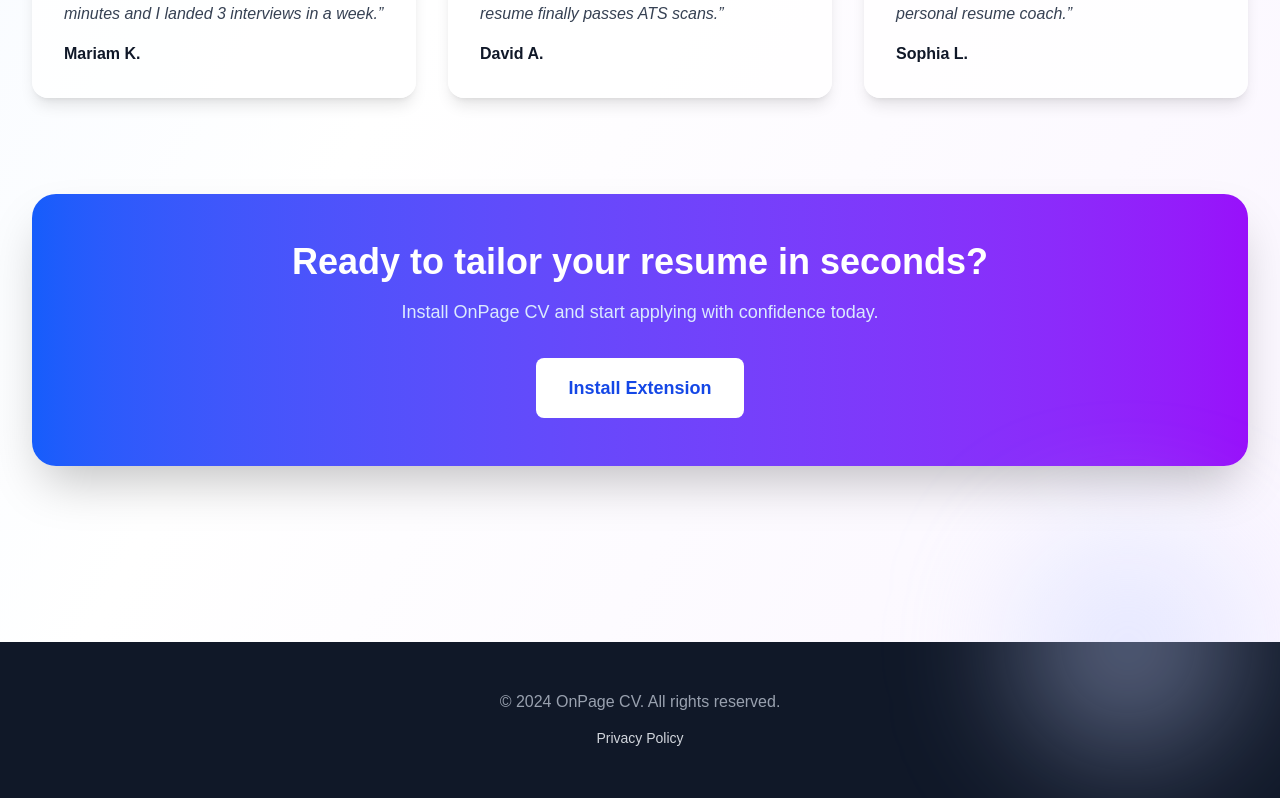
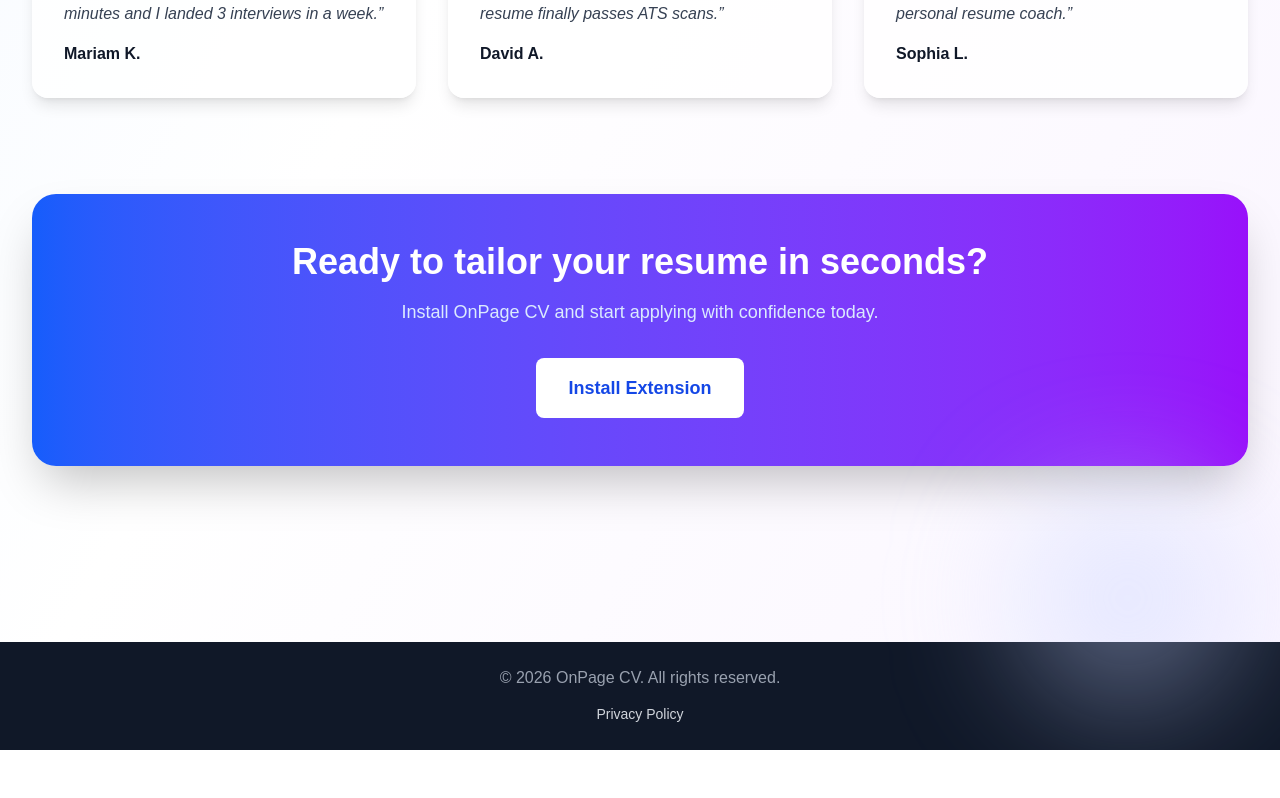
Before and after one commit to Vickenconcept/resume-admin-panel, a Next.js app: page / in a window 1280 px wide. Shown: the part 1558-2356 px from the top of the page. After the commit the page ends 2308 px from the top, so only its background shows below. Built offline with nearby package versions, Linux system fonts and the light colour scheme.

Commit message:
seo optimization

```diff
--- a/app/page.tsx
+++ b/app/page.tsx
@@ -211,9 +211,9 @@
 
       {/* Footer */}
       <footer className="bg-gray-900 text-white mt-24">
-        <div className="max-w-7xl mx-auto px-4 sm:px-6 lg:px-8 py-12">
+        <div className="max-w-7xl mx-auto px-4 sm:px-6 lg:px-8 py-6">
           <div className="text-center space-y-3">
-            <p className="text-gray-400">© 2024 OnPage CV. All rights reserved.</p>
+            <p className="text-gray-400">© 2026 OnPage CV. All rights reserved.</p>
             <a href="/privacy" className="text-sm text-gray-300 hover:text-white transition-colors">
               Privacy Policy
             </a>
```
